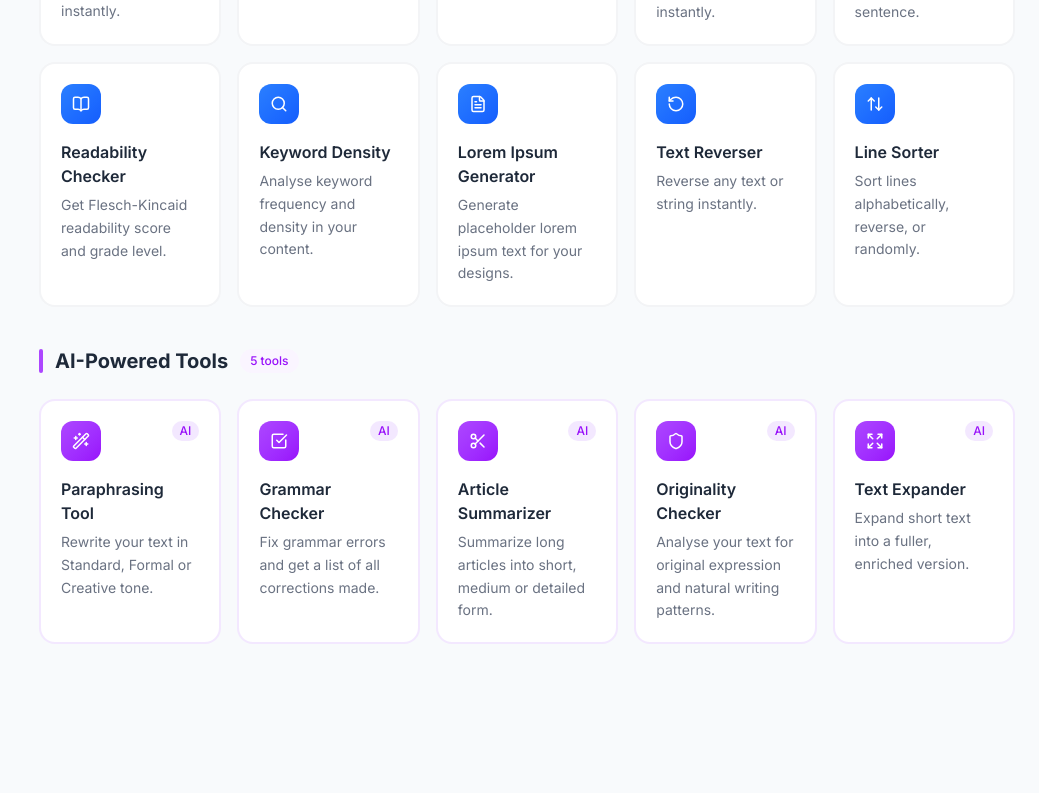
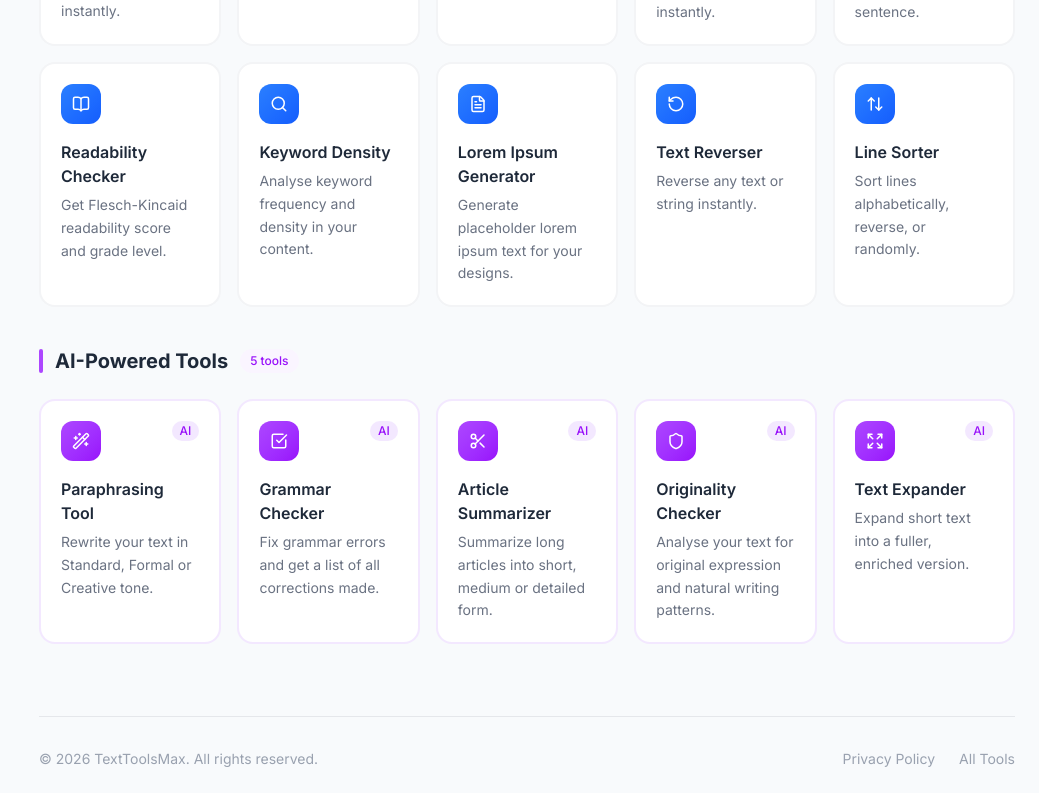
Before and after one commit to mhmugisha/textutils-pro, a Next.js app: page / in a window 1280 px wide. Shown: the part 892-1685 px from the top of the page, without its empty margins (241-1280 px from the left). Before the commit the page ends 1568 px from the top, so only its background shows below. Built offline with nearby package versions, Linux system fonts and the light colour scheme.

Commit message:
Add footer with Privacy Policy link

```diff
--- a/app/layout.tsx
+++ b/app/layout.tsx
@@ -3,11 +3,12 @@ import { Inter } from "next/font/google";
 import "./globals.css";
 import Navbar from "../components/Navbar";
 import Sidebar from "../components/Sidebar";
+import Link from "next/link";
 
 const inter = Inter({ subsets: ["latin"] });
 
 export const metadata: Metadata = {
-  title: "TextUtils Pro — Free Online Text Tools",
+  title: "TextToolsMax — Free Online Text Tools",
   description: "Free online text tools including word counter, character counter, paraphrasing tool, grammar checker, and more. Fast, free, no login required.",
 };
 
@@ -24,6 +25,15 @@ export default function RootLayout({
           <Sidebar />
           <main className="flex-1 ml-64 min-w-0 px-6 pt-8 pb-6">
             {children}
+            <footer className="mt-16 pt-8 border-t border-gray-200">
+              <div className="flex flex-wrap items-center justify-between gap-4">
+                <p className="text-sm text-gray-400">© 2026 TextToolsMax. All rights reserved.</p>
+                <div className="flex items-center gap-6">
+                  <Link href="/privacy-policy" className="text-sm text-gray-400 hover:text-gray-600">Privacy Policy</Link>
+                  <Link href="/" className="text-sm text-gray-400 hover:text-gray-600">All Tools</Link>
+                </div>
+              </div>
+            </footer>
           </main>
         </div>
       </body>
```
